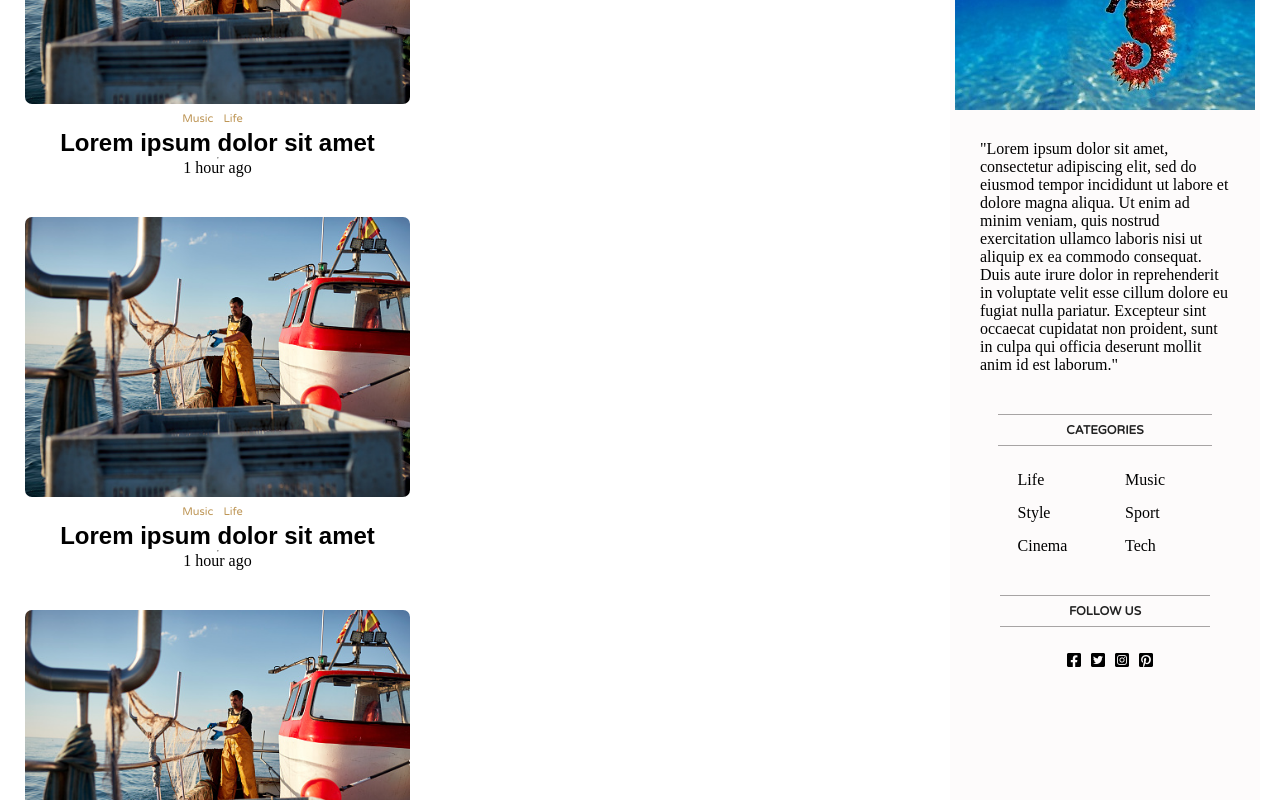
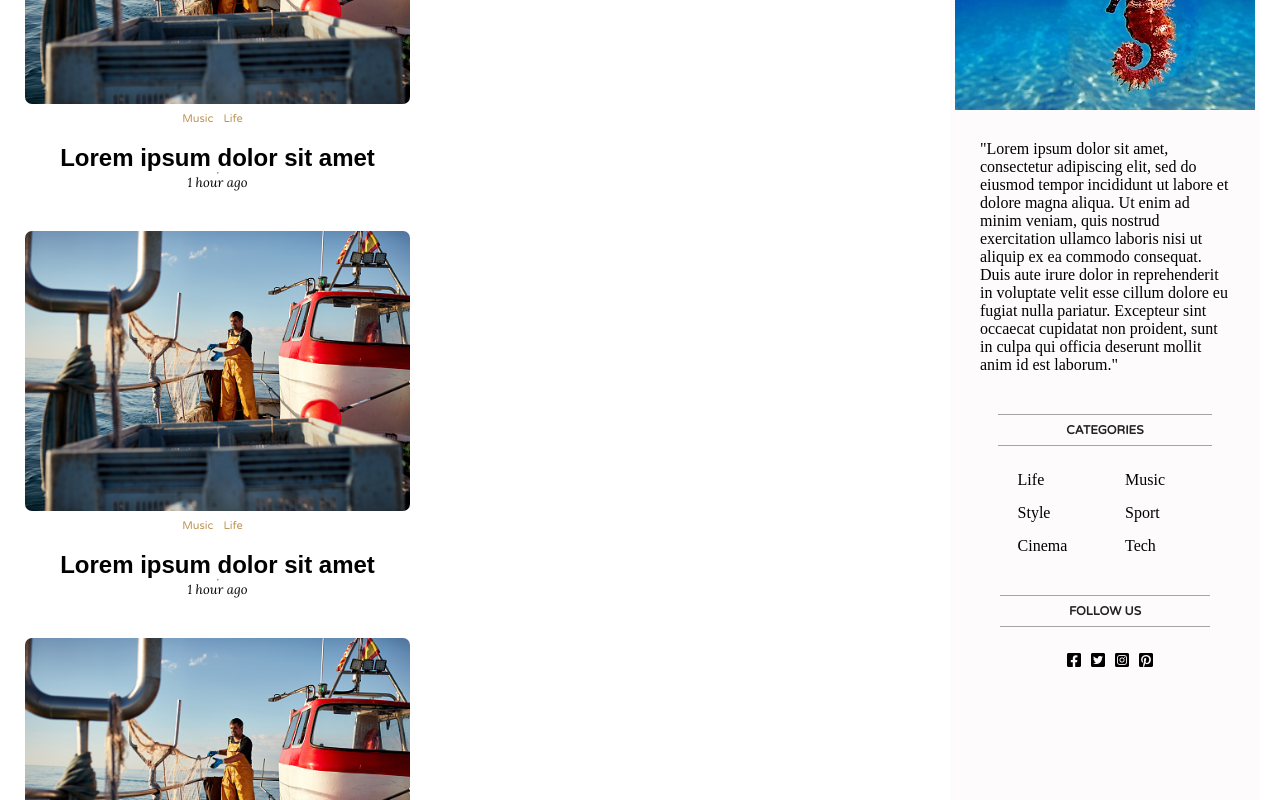
Before and after one commit to EvMad/react-frontend-sandbox, a React (Create React App) app: page / in a window 1280 px wide. Shown: the part 820-1620 px from the top of the page. Built offline with nearby package versions, Linux system fonts and the light colour scheme.

Commit message:
.postDate {}

```diff
--- a/src/post/post.css
+++ b/src/post/post.css
@@ -30,4 +30,12 @@
     font-family: 'Joesfin Sans', sans-serif;
     font-size: 24px;
     font-weight: 700;
+    margin-top: 15px;
+    cursor: pointer;
 }
+
+.postDate {
+    font-family: "Lora", serif;
+    font-style: italic;
+    font-size: 13px;
+}
```
